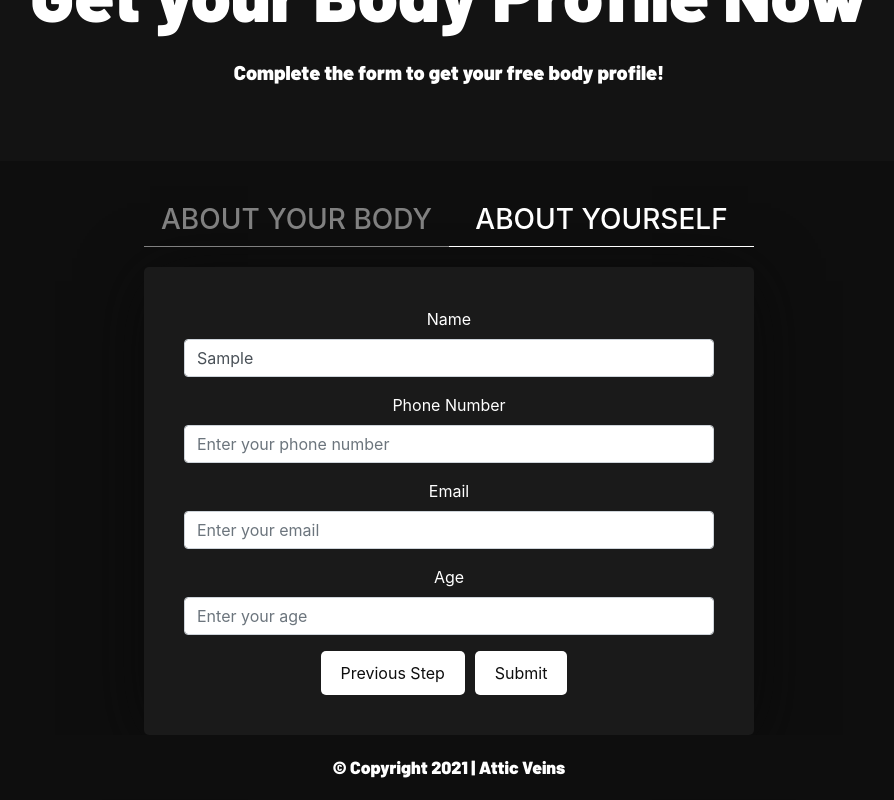
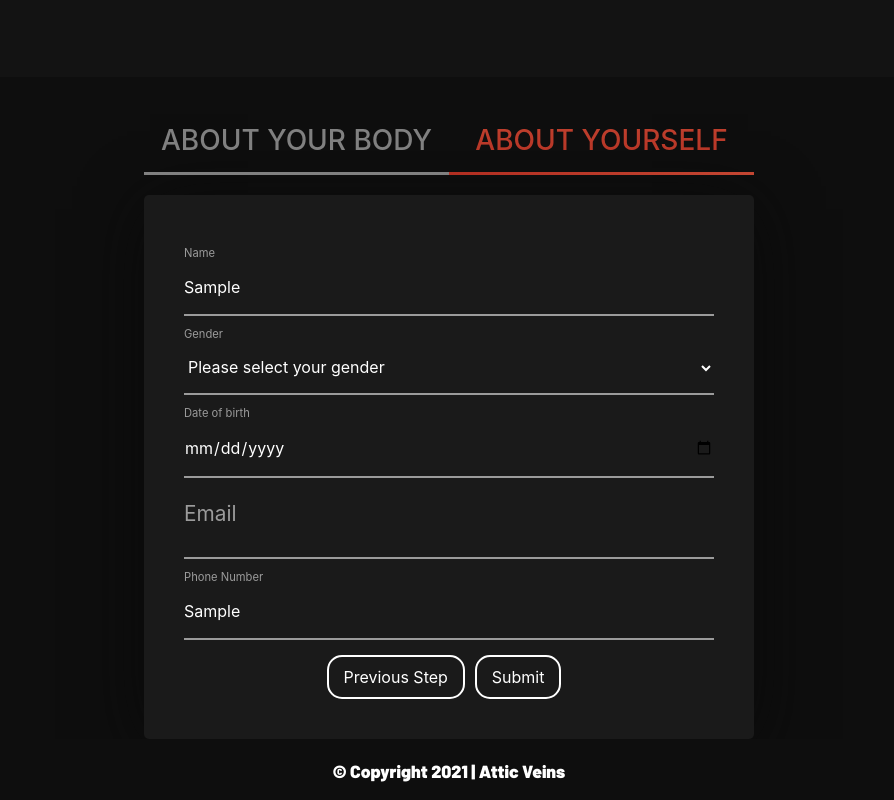
Before and after one commit to animux/atticveins, a Vue app in the folder client/: page /body-profile in a window 1280 px wide. Both pictures are taken after typing "Sample", "Sample", "Sample", "Sample", "Sample", "Sample" into the empty fields and a click on the button "Next Step". Shown: the whole page, without its empty margins (191-1085 px from the left). Built offline with nearby package versions, Linux system fonts and the light colour scheme.

Commit message:
(bodyprofile) - writing the formulas

```diff
--- a/client/src/App.vue
+++ b/client/src/App.vue
@@ -20,6 +20,8 @@ export default {
 </script>
 
 <style lang="scss">
+$primary: #B12E21;
+$secondary: #C34632;
 @import url('https://fonts.googleapis.com/css2?family=Barlow:ital,wght@0,400;0,900;1,900&display=swap');
 
 html, body {
@@ -33,23 +35,23 @@ html, body {
 }
 
 button {
-    background-color: white !important;
-    color: #0E0E0E !important;
-    border-radius: 5px !important;
-    border: none;
-    padding: 10px 20px !important;
+    background: transparent !important;
+    color: white !important;
+    border-radius: 15px !important;
+    border: 2px solid white !important;
+    padding: 8px 15px !important;
     text-align: center;
     text-decoration: none;
-    display: inline-block;
     margin-right: 10px !important;
+    margin-top: 15px !important;
     transition: ease-in-out 0.3s !important;
     font-family: 'Barlow', sans-serif;
 }
 
 button:hover {
     transition: ease-in-out 0.3s !important;
-    background-color: #0E0E0E !important;
-    color: white !important;
+    background-color: white !important;
+    color: black !important;
 }
 
 button:focus {
--- a/client/src/views/BodyProfile/Form.vue
+++ b/client/src/views/BodyProfile/Form.vue
@@ -7,61 +7,65 @@
             </div>
             <b-form>
                 <section v-if="steps == 1">
-                    <b-row>
-                        <b-col lg="6">
-                            <b-form-group id="current-weight" label="Current Weight" label-for="weight">
-                                <b-form-input id="current-weight-input" type="text" placeholder="Enter your current weight" required></b-form-input>
-                            </b-form-group>
-                        </b-col>
-                        <b-col lg="6">
-                            <b-form-group id="desired-weight" label="Desired Weight" label-for="desired-weight">
-                                <b-form-input id="desired-weight-input" type="text" placeholder="Enter your desired weight" required></b-form-input>
-                            </b-form-group>
-                        </b-col>
-                    </b-row>
-                    <b-form-group id="height" label="Height" label-for="height">
-                        <b-form-input id="height-input" type="text" placeholder="Enter your height" required></b-form-input>
-                    </b-form-group>
-                    <b-form-group id="name" label="Activity Level" label-for="name">
-                        <b-form-select :options="form.activityOption"></b-form-select>
-                    </b-form-group>
-                    <b-row>
-                        <b-col lg="6">
-                            <b-form-group id="name" label="Neck Size" label-for="neck-size">
-                                <b-form-input id="neck-size-input" type="text" placeholder="Enter your neck size" required></b-form-input>
-                            </b-form-group>
-                        </b-col>
-                        <b-col lg="6">
-                            <b-form-group id="name" label="Waist Size" label-for="waist-size">
-                                <b-form-input id="waist-size-input" type="text" placeholder="Enter your weist size" required></b-form-input>
-                            </b-form-group>
-                        </b-col>
-                    </b-row>
+                    <div class="form__group field">
+                        <input type="input" class="form__field" placeholder="Current Weight" id='current_weight' required />
+                        <label class="form__label">Current Weight</label>
+                    </div>
+                    <div class="form__group field">
+                        <input type="input" class="form__field" placeholder="Desired Weight" id='desired_weight' required />
+                        <label class="form__label">Desired Weight</label>
+                    </div>
+                    <div class="form__group field">
+                        <input type="input" class="form__field" placeholder="Height" id='height' required />
+                        <label class="form__label">Height</label>
+                    </div>
+                    <div class="form__group field">
+                        <select class="form__field" id="acitivity_level" v-model="form.activity.selected" required>
+                            <option v-for="(option, index) in form.activity.options" :key="index">{{ option.text }}</option>
+                        </select>
+                        <label class="form__label">Activity Level</label>
+                    </div>
+                    <div class="form__group field">
+                        <input type="input" class="form__field" placeholder="Neck Size" id='neck_size' required />
+                        <label class="form__label">Neck Size</label>
+                    </div>
+                    <div class="form__group field">
+                        <input type="input" class="form__field" placeholder="Waist Size" id='waist_size' required />
+                        <label class="form__label">Waist Size</label>
+                    </div>
 
-
-                    <b-form-group id="name" label="Medical Issues (if any)" label-for="medical-issue">
-                        <b-form-textarea
-                            id="textarea"
-                            placeholder="Enter your medical issue (if any)"
-                            rows="3"
-                            max-rows="6"
-                        ></b-form-textarea>
-                    </b-form-group>
+                    <div class="form__group field">
+                        <textarea id="medical_issues" class="form__field" placeholder="Medical Issues" rows="3" required />
+                        <label class="form__label">Medical Issues (if any)</label>
+                    </div>
                 </section>
 
                 <section v-if="steps == 2">
-                    <b-form-group id="name" label="Name" label-for="name">
-                        <b-form-input id="name-input" type="text" placeholder="Enter your name" required></b-form-input>
-                    </b-form-group>
-                    <b-form-group id="phone-number" label="Phone Number" label-for="phone-number">
-                        <b-form-input id="phone-number-input" type="text" placeholder="Enter your phone number" required></b-form-input>
-                    </b-form-group>
-                    <b-form-group id="email" label="Email" label-for="email">
-                        <b-form-input id="email-input" type="text" placeholder="Enter your email" required></b-form-input>
-                    </b-form-group>
-                    <b-form-group id="age" label="Age" label-for="age">
-                        <b-form-input id="age-input" type="text" placeholder="Enter your age" required></b-form-input>
-                    </b-form-group>
+                    <div class="form__group field">
+                        <input type="input" class="form__field" placeholder="Name" id="name" required />
+                        <label class="form__label">Name</label>
+                    </div>
+                    <div class="form__group field">
+                        <select class="form__field" id="gender" required>
+                            <option selected>Please select your gender</option>
+                            <option>Male</option>
+                            <option>Female</option>
+                        </select>
+                        <label class="form__label">Gender</label>
+
+                    </div>
+                    <div class="form__group field">
+                        <input type="date" class="form__field" placeholder="Date of Birth" id="dob" required />
+                        <label class="form__label">Date of birth</label>
+                    </div>
+                    <div class="form__group field">
+                        <input type="input" class="form__field" placeholder="Email" id="email" required />
+                        <label class="form__label">Email</label>
+                    </div>
+                    <div class="form__group field">
+                        <input type="input" class="form__field" placeholder="Phone Number" id="phone-number" required />
+                        <label class="form__label">Phone Number</label>
+                    </div>
                 </section>
 
                 <div class="buttons">
@@ -83,13 +87,16 @@ export default {
             totalsteps: 2,
             steps: 1,
             form: {
-                activityOption: [
-                    { value: null, text: 'Please select an option' },
-                    { value: '1', text: 'Sedentary' },
-                    { value: '2', text: 'Workout 1 or 2 days a week' },
-                    { value: '3', text: 'Active workout 4 to 5  days a week' },
-                    { value: '4', text: 'Intense workout every week' },
-                ],
+                activity: {
+                    selected: null,
+                    options: [
+                        { value: null, text: 'Please select an option' },
+                        { value: '1', text: 'Sedentary' },
+                        { value: '2', text: 'Workout 1 or 2 days a week' },
+                        { value: '3', text: 'Active workout 4 to 5  days a week' },
+                        { value: '4', text: 'Intense workout every week' },
+                    ]
+                },
                 data: {}
             }
         }
@@ -109,6 +116,10 @@ export default {
 </script>
 
 <style lang="scss" scoped>
+    $primary: #B12E21;
+    $secondary: #C34632;
+    $white: #fff;
+    $gray: #9b9b9b;
     #form {
         width: 50%;
         margin: 0 auto;
@@ -120,16 +131,22 @@ export default {
             display: grid;
             grid-template-columns: repeat(2, 1fr);
             h3 {
-                border-bottom: 1px solid gray;
-                padding: 10px 0;
+                border-bottom: 3px solid gray;
+                padding: 15px 0;
                 transition: ease-in 0.3s;
                 margin-bottom: 20px;
                 text-transform: uppercase;
             }
             .active {
-                color: white;
+                border-width: 3px;
+                border-image: linear-gradient(to right, $primary,$secondary);
+                border-image-slice: 1;
+                background: -webkit-linear-gradient($secondary, $primary);
+                -webkit-background-clip: text;
+                background-clip: $white;
+                -webkit-text-fill-color: transparent;
                 transition: ease-out 0.3s;
-                border-bottom: 1px solid white;
+                border-bottom: 3px solid;
             }
         }
         form {
@@ -137,9 +154,94 @@ export default {
             border-radius: 5px;
             box-shadow: 0 8px 4em -6px #090909;
             padding: 40px 40px;
+            .form__group {
+                position: relative;
+                padding: 15px 0 0;
+                margin-top: 10px;
+                width: 100%;
+            }
+
+            .form__field {
+                font-family: 'Barlow', sans-serif, !important;
+                width: 100%;
+                border: 0;
+                border-bottom: 2px solid $gray;
+                outline: 0;
+                font-size: 1rem;
+                color: $white;
+                padding: 15px 0;
+                background: transparent;
+                transition: border-color 0.2s;
+
+                &::placeholder {
+                    color: transparent;
+                }
+
+                &:placeholder-shown ~ .form__label {
+                    font-size: 1.3rem;
+                    cursor: text;
+                    top: 10px;
+                }
+            }
+
+            .form__label {
+                position: absolute;
+                top: 0;
+                display: block;
+                transition: 0.2s;
+                font-size: 0.7rem;
+                color: $gray;
+            }
+
+            .form__field:focus {
+                ~ .form__label {
+                    position: absolute;
+                    top: 0;
+                    display: block;
+                    transition: 0.2s;
+                    font-size: 1rem;
+                    color: $primary;
+                    font-weight:700;
+                }
+                padding-bottom: 5px;
+                font-weight: 700;
+                border-width: 3px;
+                border-image: linear-gradient(to right, $primary,$secondary);
+                border-image-slice: 1;
+            }
+            /* reset input */
+            .form__field, select {
+                &:required,&:invalid { box-shadow:none; }
+            }
+
+            select {
+                background: transparent;
+                outline: 0;
+                border: 0;
+                border-bottom: 2px solid $gray;
+                font-size: 1rem;
+                transition: border-color 0.2s;
+                option {
+                    color: black;
+                }
+                // padding: 15px 0;
+            }
+            select:focus {
+                outline: 0 !important;
+                padding-bottom: 5px;
+                font-weight: 700;
+                border-width: 3px;
+                border-image: linear-gradient(to right, $primary,$secondary);
+                border-image-slice: 1;
+            }
         }
         .buttons {
             text-align: center;
         }
     }
+    @media screen and (max-width: 760px) {
+        #form {
+            width: 100%;
+        }
+    }
 </style>
--- a/client/src/views/BodyProfile/Header.vue
+++ b/client/src/views/BodyProfile/Header.vue
@@ -1,7 +1,7 @@
 <template>
     <div id="header">
         <b-jumbotron>
-            <template #header>Get your Body Profile Now</template>
+            <template #header>Get your <span class="red">Body Profile</span> Now</template>
             <template #lead>Complete the form to get your free body profile!</template>
         </b-jumbotron>
     </div>
@@ -20,12 +20,16 @@ export default {
         text-align: center;
         .jumbotron {
             background-color: #131313 !important;
+            .red {
+                color: #B12E21;
+            }
             h1 {
                 font-weight: 900;
                 padding-bottom: 10px;
             }
             .lead {
                 font-weight: 900;
+                font-size: 2rem;
                 margin: 10px 0;
             }
         }
--- a/client/src/views/Home/Homepage.vue
+++ b/client/src/views/Home/Homepage.vue
@@ -59,10 +59,12 @@ export default {
                 h1 {
                     margin: 0;
                     line-height: 1;
+                    font-size: 4rem;
                     font-weight: 900;
                 }
                 h3 {
                     font-weight: 900;
+                    font-size: 2rem;
                 }
             }
             .img-fluid {
--- /dev/null
+++ b/client/vue.config.js
@@ -0,0 +1,5 @@
+module.exports = {
+    devServer: {
+        disableHostCheck: true
+    }
+}
```
Also changed, not shown: client/src/utils/BodyProfile.js (added, +33 -0 lines).
